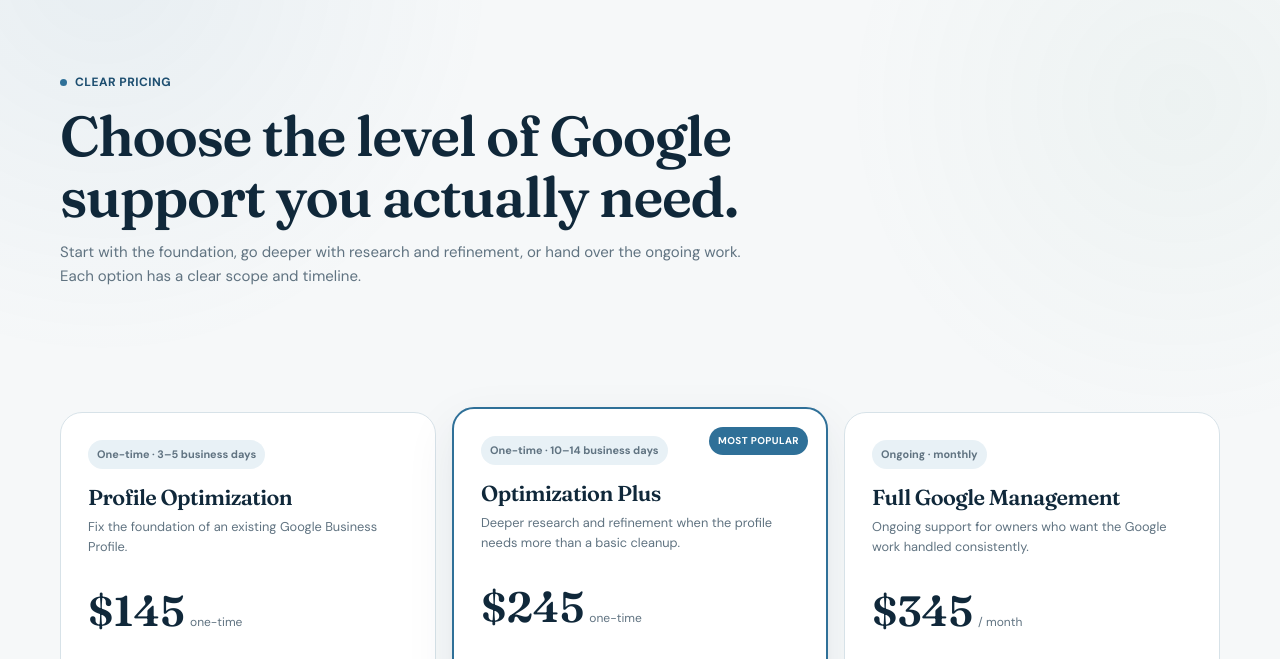
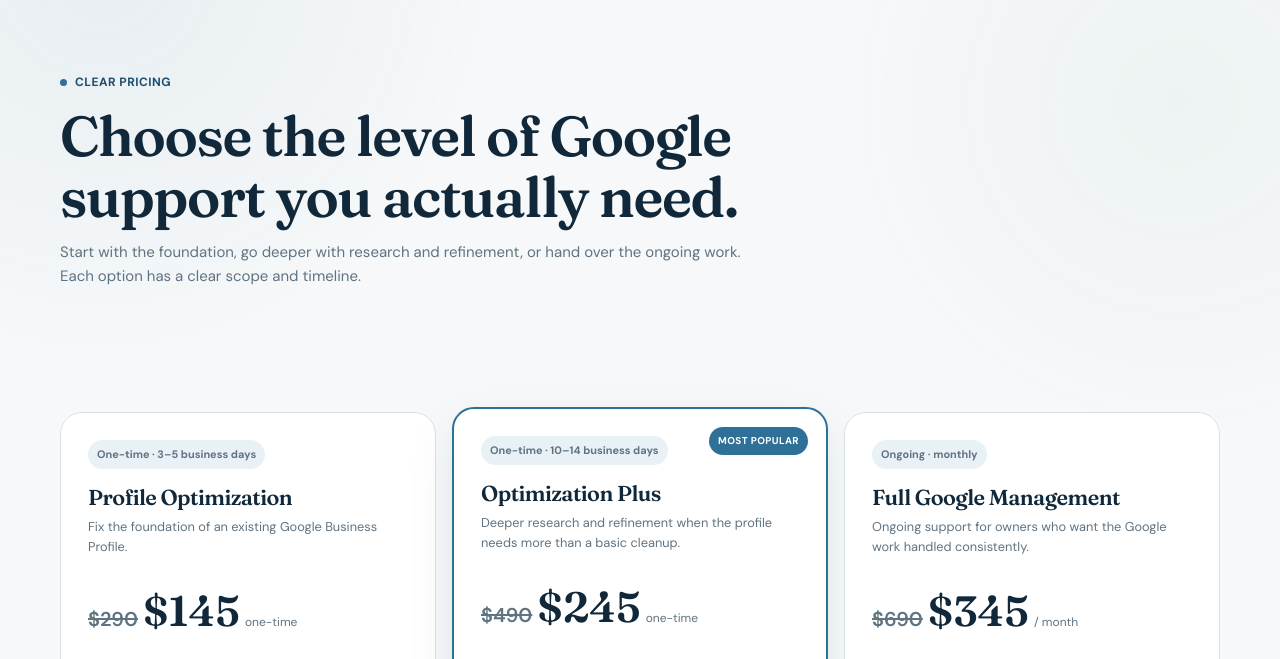
Before and after one commit to abid-root/Google-My-Business, a plain HTML site: page pricing/index.html in a window 1280 px wide. Shown: the part 74-733 px from the top of the page. Drawn offline with Linux system fonts and the light colour scheme; files whose address does not match are found by name.

Commit message:
update price

```diff
--- a/pricing/index.html
+++ b/pricing/index.html
@@ -77,7 +77,7 @@
                     <article class="price-card"><span class="price-tag">One-time · 3–5 business days</span>
                         <h3>Profile Optimization</h3>
                         <p class="price-sub">Fix the foundation of an existing Google Business Profile.</p>
-                        <div class="price-amount"><b>$145</b><span>one-time</span></div>
+                        <div class="price-amount"><del>$290</del><b>$145</b><span>one-time</span></div>
                         <ul>
                             <li>Full profile audit</li>
                             <li>Business information optimization</li>
@@ -94,7 +94,7 @@
                         <h3>Optimization Plus</h3>
                         <p class="price-sub">Deeper research and refinement when the profile needs more than a basic
                             cleanup.</p>
-                        <div class="price-amount"><b>$245</b><span>one-time</span></div>
+                        <div class="price-amount"><del>$490</del><b>$245</b><span>one-time</span></div>
                         <ul>
                             <li>Everything in Profile Optimization</li>
                             <li>Deeper local competitor analysis</li>
@@ -111,7 +111,7 @@
                         <h3>Full Google Management</h3>
                         <p class="price-sub">Ongoing support for owners who want the Google work handled consistently.
                         </p>
-                        <div class="price-amount"><b>$345</b><span>/ month</span></div>
+                        <div class="price-amount"><del>$690</del><b>$345</b><span>/ month</span></div>
                         <ul>
                             <li>Initial optimization included</li>
                             <li>Review monitoring and responses</li>
--- a/styles.css
+++ b/styles.css
@@ -1,5 +1,10 @@
 @import url("https://fonts.googleapis.com/css2?family=DM+Sans:wght@400;500;600;700&family=Fraunces:opsz,wght@9..144,500;9..144,600&display=swap");
 
+.price-amount del {
+  color: var(--muted);
+  font-size: 20px;
+  font-weight: 600;
+}
 :root {
   --bg: #f6f8f9;
   --bg-soft: #edf3f6;
```
